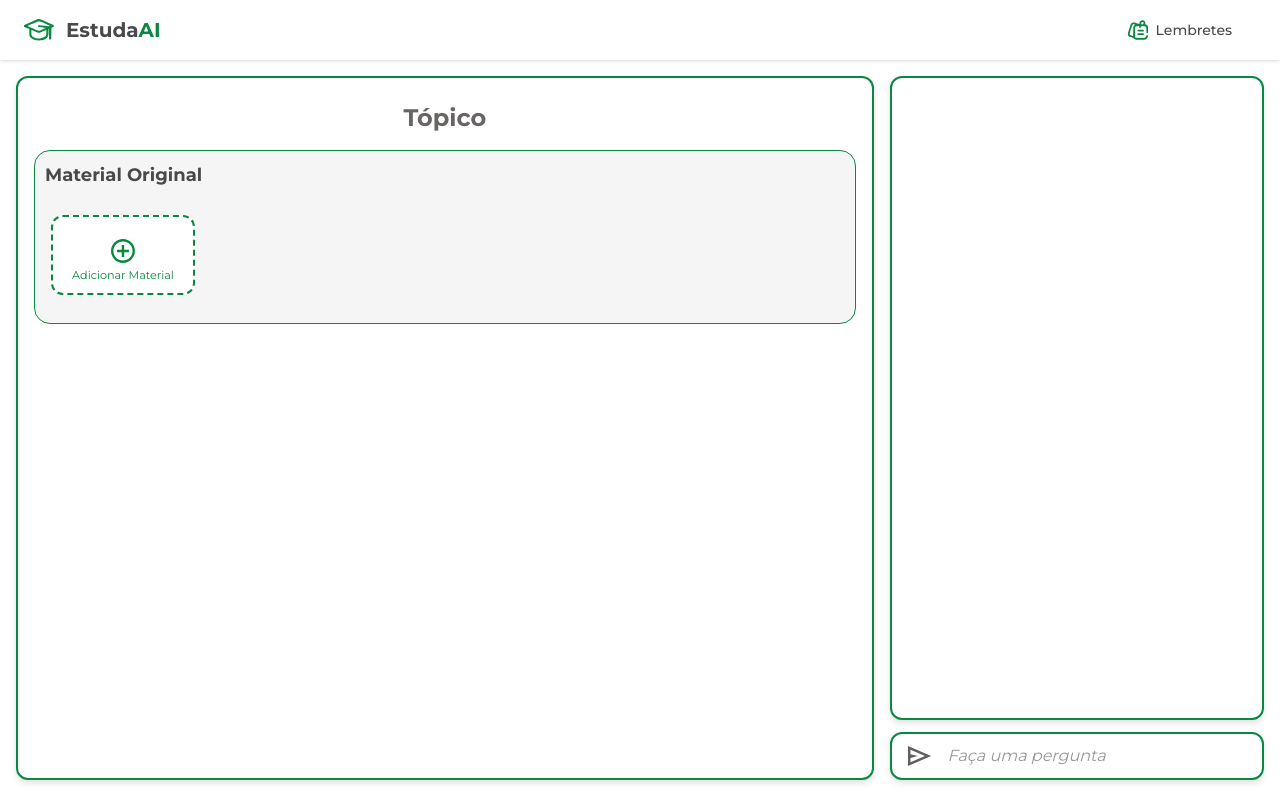
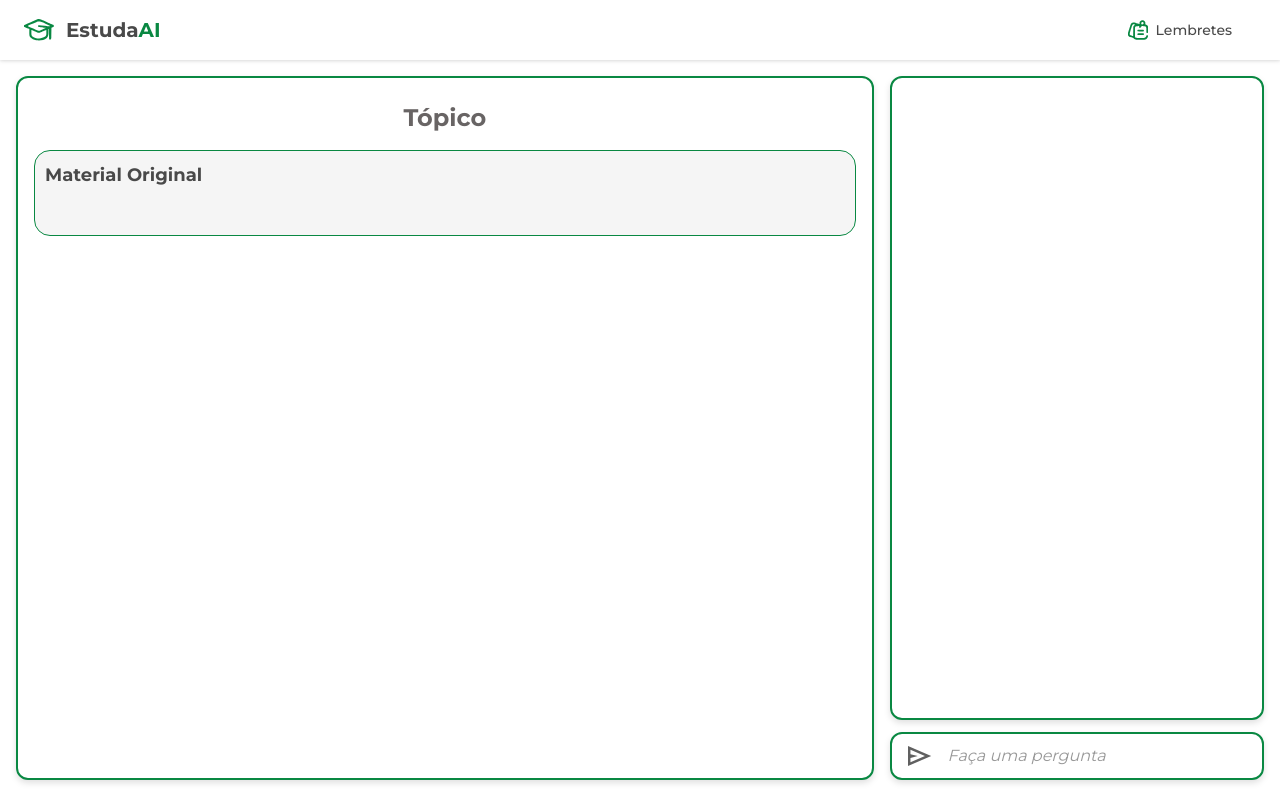
Before and after one commit to HChuvas/EstudaAI, a Next.js app: page /topicos/1 in a window 1280 px wide. Built offline with nearby package versions, Linux system fonts and the light colour scheme.

Commit message:
Del butoes não funcionais

```diff
--- a/app/topicos/[id]/page.tsx
+++ b/app/topicos/[id]/page.tsx
@@ -423,7 +423,7 @@ export default function Page() {
   }, [searchParams, id]);
 
   return(
-    <main>
+    <main className="bg-[#FFFFFF]">
       <Navbar />
 
       <ModalConfirmacao
@@ -460,7 +460,7 @@ export default function Page() {
                 [&::-webkit-scrollbar-thumb]:bg-[#098842]
                 [&::-webkit-scrollbar-thumb]:rounded">
 
-                <button
+                {/*<button
                   className="flex flex-col justify-center items-center min-w-36 min-h-20 pt-3 ml-2 mb-2 border-2 border-dashed border-[#098842] rounded-xl shrink-0 bg-white hover:bg-[#f0f8f0] transition-colors cursor-pointer focus:outline-none focus:ring-2 focus:ring-[#098842] focus:ring-opacity-50 group"
                   onClick={handleAdicionarMaterial}
                   aria-label="Adicionar novo material"
@@ -475,7 +475,7 @@ export default function Page() {
                   <span className="font-montserrat font-normal text-[0.7rem] text-center text-[#098842] mx-0.5 px-1 mt-1">
                     Adicionar Material
                   </span>
-                </button>
+                </button>*/}
 
                 {topicoCompleto.materiais.map(material => (
                   <button
@@ -526,16 +526,17 @@ export default function Page() {
                         >
                           <Image src="/imagens/check.svg" width={20} height={20} alt="Salvar"/>
                         </button>
-                        <button
+                        {/*<button
                           className="w-5 h-5 cursor-pointer hover:opacity-70 transition-opacity"
                           aria-label="Cancelar edição"
                           onClick={handleCancelarEdicao}
                         >
                           <Image src="/imagens/X-pequeno.svg" width={20} height={20} alt="Cancelar"/>
-                        </button>
+                        </button>*/}
                       </>
-                    ) : (
-                      <>
+                    ) :
+                    <></>
+                      /*<>
                         <button
                           className="w-5 h-5 cursor-pointer hover:opacity-70 transition-opacity"
                           aria-label="Excluir tópico"
@@ -543,8 +544,8 @@ export default function Page() {
                         >
                           <Image src="/imagens/X-pequeno.svg" width={20} height={20} alt="Excluir"/>
                         </button>
-                      </>
-                    )}
+                      </>*/
+                    }
                   </div>
                 </span>
 
@@ -562,7 +563,7 @@ export default function Page() {
 
                 {editandoId !== topico.id && (
                   <span className="flex flex-row justify-end gap-5 px-0.5 py-0.5 mt-4">
-                    <button
+                    {/*<button
                       className="w-5 h-5 cursor-pointer hover:opacity-70 transition-opacity"
                       aria-label="Atualizar"
                       onClick={handleAtualizarTranscricao}
@@ -575,7 +576,7 @@ export default function Page() {
                       onClick={() => handleIniciarEdicao(topico)}
                     >
                       <Image src="/imagens/editar.svg" width={20} height={20} alt="Editar"/>
-                    </button>
+                    </button>*/}
                   </span>
                 )}
               </div>
```
